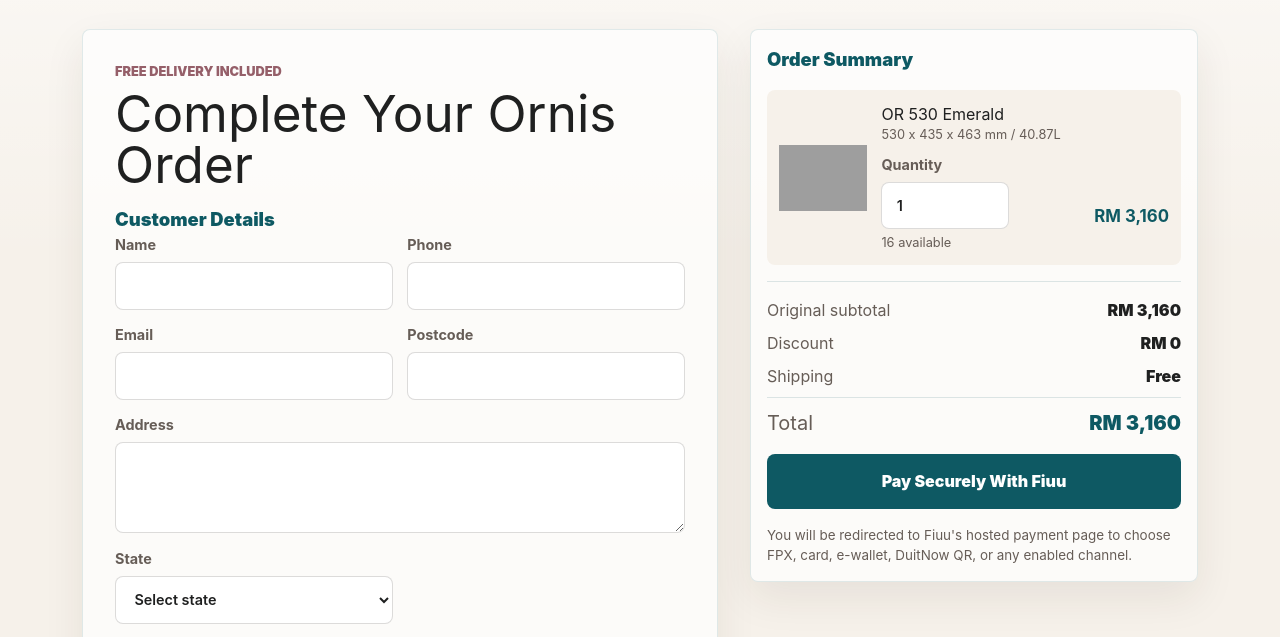
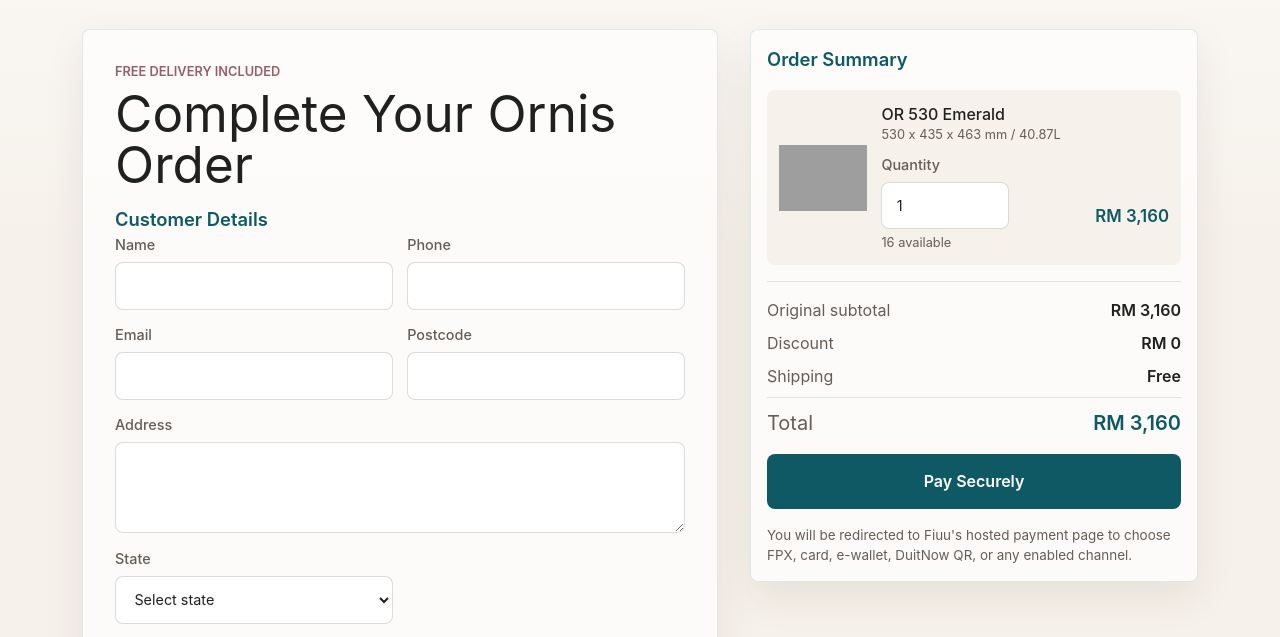
Before and after one commit to locust08/lt-ornis-security-safe-live, an Astro site: page /payment in a window 1280 px wide. Shown: the part 155-792 px from the top of the page. Built offline with nearby package versions, Linux system fonts and the light colour scheme; Astro itself is replaced by a stand-in of ours; no server answers; grey boxes are pictures that could not be loaded.

Commit message:
Refine checkout payment button

```diff
--- a/src/pages/payment.astro
+++ b/src/pages/payment.astro
@@ -200,7 +200,7 @@
             </div>
           </dl>
 
-          <button class="checkout-button" type="submit">Pay Securely With Fiuu</button>
+          <button class="checkout-button" type="submit">Pay Securely</button>
           <p class="checkout-note">You will be redirected to Fiuu's hosted payment page to choose FPX, card, e-wallet, DuitNow QR, or any enabled channel.</p>
         </aside>
       </form>
@@ -320,7 +320,7 @@
     border-radius: 8px;
     background: rgba(255, 255, 255, 0.76);
     color: #955f69;
-    font-weight: 700;
+    font-weight: 500;
   }
 
   .checkout-layout {
@@ -348,7 +348,7 @@
     margin: 0 0 0.4rem;
     color: #955f69;
     font-size: 0.8rem;
-    font-weight: 900;
+    font-weight: 600;
     text-transform: uppercase;
   }
 
@@ -372,7 +372,7 @@
     margin: 0;
     color: #0e5963;
     font-size: 1.15rem;
-    font-weight: 900;
+    font-weight: 600;
   }
 
   .checkout-grid {
@@ -391,7 +391,7 @@
     min-width: 0;
     color: #665d57;
     font-size: 0.9rem;
-    font-weight: 700;
+    font-weight: 500;
   }
 
   input,
@@ -404,7 +404,7 @@
     background: #fff;
     color: #1f2020;
     font: inherit;
-    font-weight: 600;
+    font-weight: 400;
     outline: none;
     padding: 0.75rem 0.9rem;
   }
@@ -461,6 +461,7 @@
 
   .summary-item h3 {
     font-size: 1rem;
+    font-weight: 500;
   }
 
   .summary-item p,
@@ -485,6 +486,7 @@
   .quantity-row strong {
     color: #0e5963;
     font-size: 1.05rem;
+    font-weight: 600;
     text-align: right;
   }
 
@@ -513,7 +515,7 @@
   }
 
   .summary-totals dd {
-    font-weight: 900;
+    font-weight: 600;
   }
 
   .summary-totals__total {
@@ -531,7 +533,7 @@
     color: #fff;
     cursor: pointer;
     font: inherit;
-    font-weight: 900;
+    font-weight: 600;
     transition:
       background 160ms ease,
       transform 160ms ease;
```
